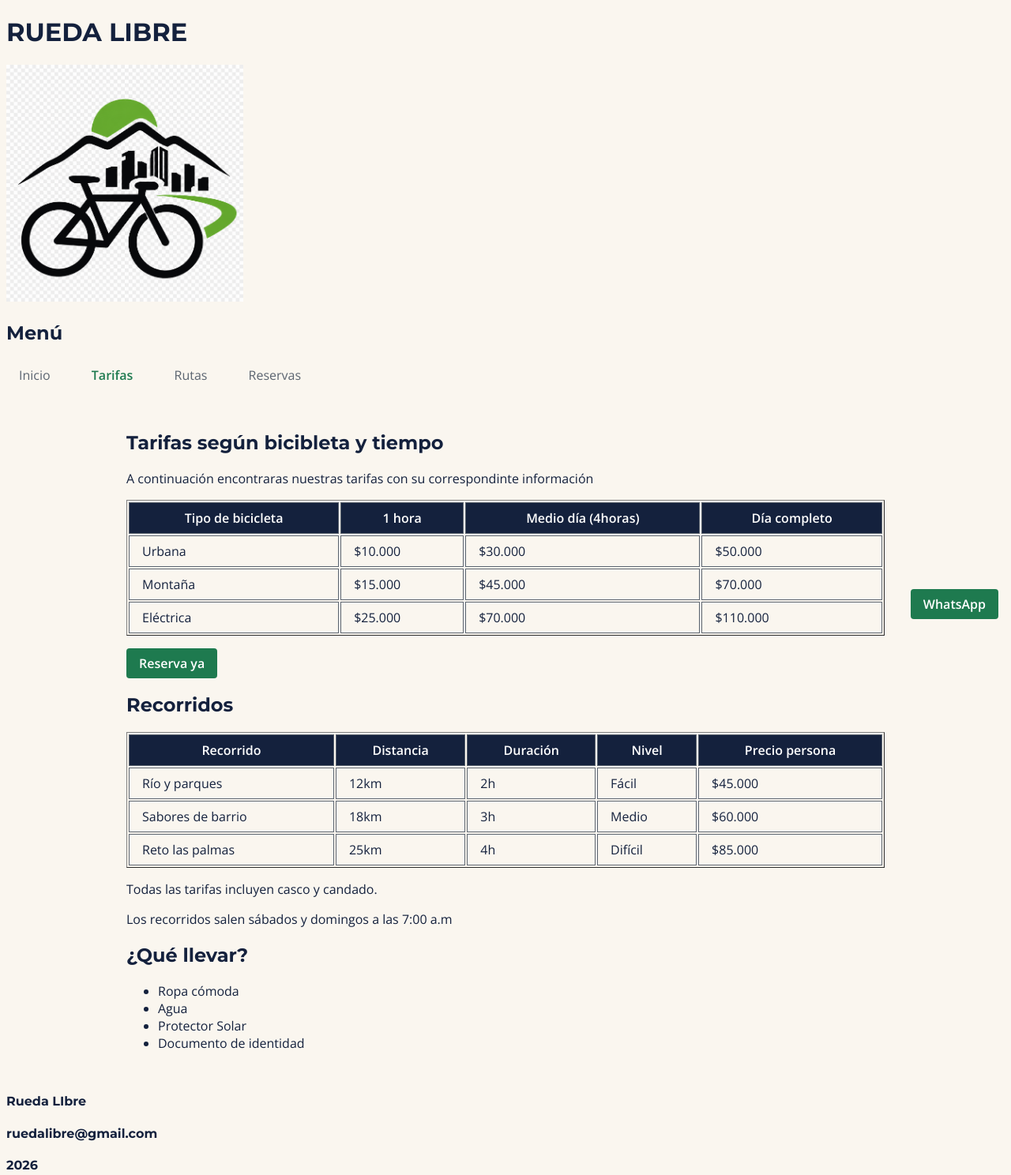
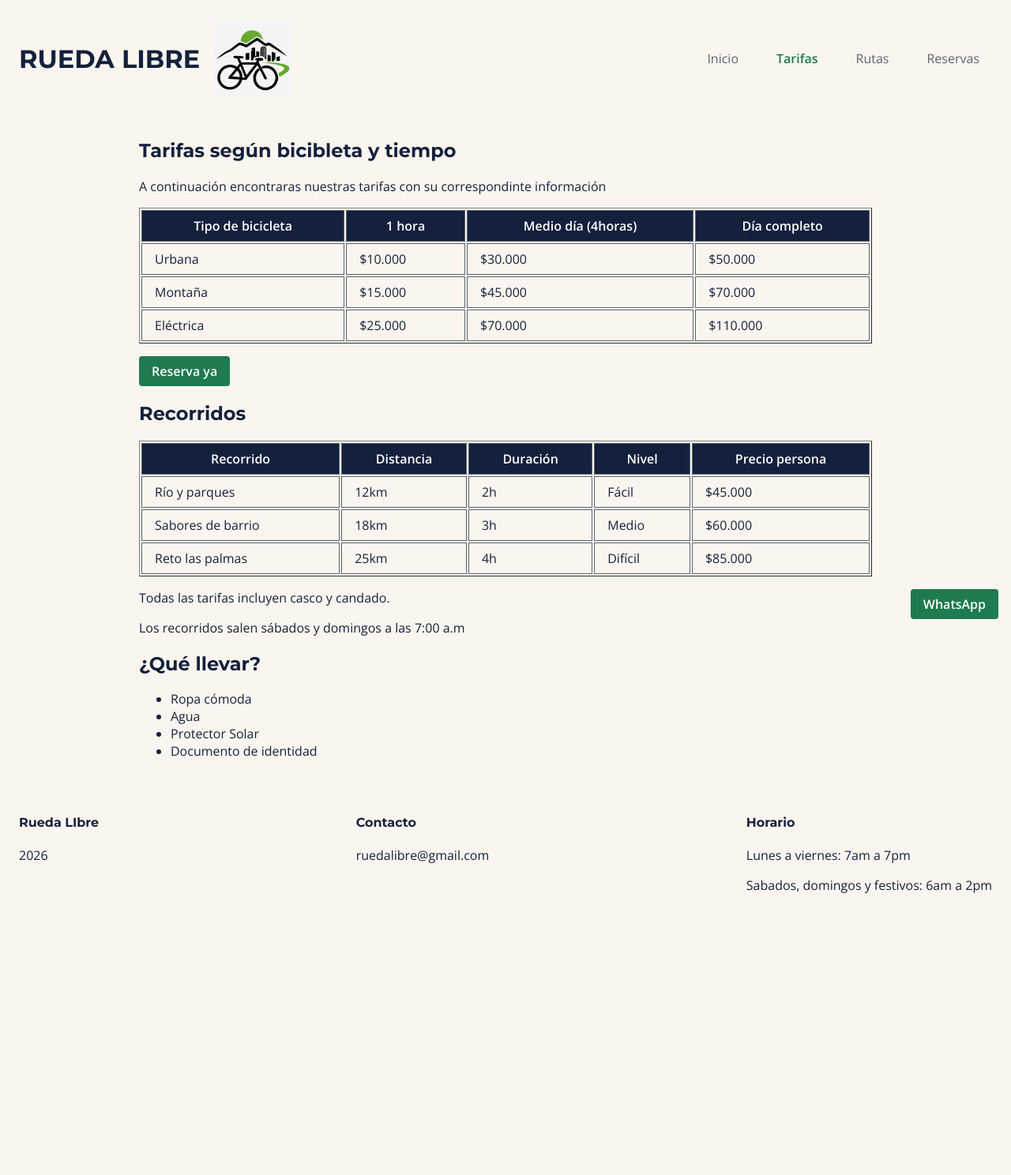
Before and after one commit to jualvarezl20/rueda-libre, a plain HTML site: page paginas/tarifas.html in a window 1280 px wide. Shown: the whole page at 79% size. After the commit the page ends 1268 px from the top, so only its background shows below. Drawn offline with nearby package versions, Linux system fonts and the light colour scheme.

Commit message:
Semana 2 Minireto 1

```diff
--- a/css/styles.css
+++ b/css/styles.css
@@ -1,3 +1,4 @@
+
 :root {
     --verde-ruta:#1E7A4F;
     --naranja-pedal:#F39A2B;
@@ -14,6 +15,8 @@
     --fuente-texto:"Open Sans", Arial, sans-serif;
 }
 
+
+*,
 *::before,
 *::after {
     box-sizing: border-box;
@@ -49,13 +52,39 @@ a:focus {
     color: var(--azul-noche);
 }
 
-#menu {
-    padding: 0;
+
+header {
+    display: flex;
+    justify-content: space-between;
+    align-items: center;
+    flex-wrap: wrap;
+    gap: var(--espacio2);
+    padding: var(--espacio2);
 }
 
-#menu li {
-    display: inline-block;
-    margin-right: var(--espacio2);
+.marca {
+    display: flex;
+    align-items: center;
+    gap: var(--espacio2);
+}
+
+footer {
+    display: flex;
+    justify-content: space-between;
+    align-items: flex-start;
+    flex-wrap: wrap;
+    gap: var(--espacio2);
+    padding: var(--espacio2);
+}
+
+
+#menu {
+    display: flex;
+    flex-wrap: wrap;
+    gap: var(--espacio2);
+    list-style: none;
+    margin: 0;
+    padding: 0;
 }
 
 #menu a {
@@ -79,6 +108,7 @@ a:focus {
 #menu a:focus {
     outline: 3px solid var(--azul-noche);
 }
+
 
 .tarjeta {
     position: relative;
@@ -156,7 +186,7 @@ button:focus {
     right: var(--espacio2);
 }
 
-/* FORMULARIO */
+
 fieldset {
     margin-bottom: var(--espacio2);
     padding: var(--espacio2);
--- a/paginas/tarifas.html
+++ b/paginas/tarifas.html
@@ -16,11 +16,12 @@
   <body>
 
     <header>
+      <div class="marca">
         <h1>RUEDA LIBRE</h1>
-      <img src="../img/logo.png" alt="Logo Rueda Libre" width="300">
+        <img src="../img/logo.png" alt="Logo Rueda Libre" width="100">
+      </div>
 
       <nav>
-        <h2>Menú</h2>
         <ul id="menu">
             <li><a href="../index.html#Inicio">Inicio</a></li>
             <li><a class="activo" href="#Tarifas">Tarifas</a></li>
@@ -127,9 +128,19 @@
 
 
     <footer>
+        <section>
             <h4>Rueda LIbre</h4>
-      <h4>ruedalibre@gmail.com</h4>
-      <h4>2026</h4>
+            <p>2026</p>
+        </section>
+        <section>
+            <h4>Contacto</h4>
+            <p>ruedalibre@gmail.com</p>
+        </section>
+        <section>
+            <h4>Horario</h4>
+            <p>Lunes a viernes: 7am a 7pm</p>
+            <p>Sabados, domingos y festivos: 6am a 2pm</p>
+        </section>
     </footer>
 
     <a class="whatsapp" href="https://wa.me/573000000000" target="_blank">WhatsApp</a>
```
Also changed, not shown: index.html (+20 -6 lines), paginas/reservas.html (+3 -2 lines), bitacora.txt, img/bicicleta.png, img/ciclista.png (added), img/imagen.png (deleted), img/portada.jfif (added), img/promo-cumple.jfif (added), img/promo-electricas.jpg (added), img/promo-martes.jfif (added), img/ruta-reto-palmas.jfif (added), img/ruta-rios-parques.jfif (added), 1 other file. Lines whose indentation alone changed are shown as unchanged.
